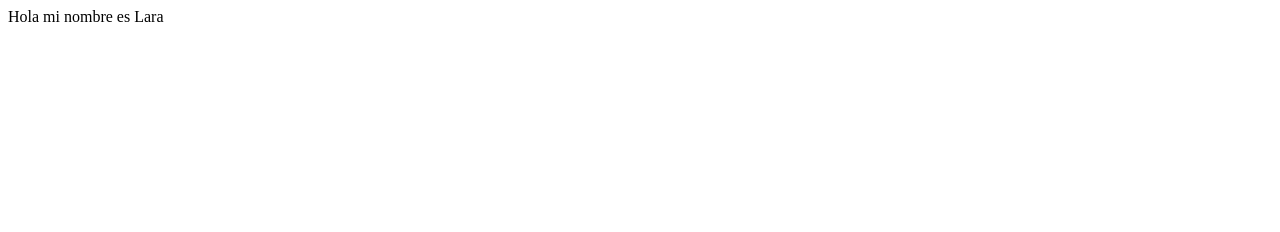
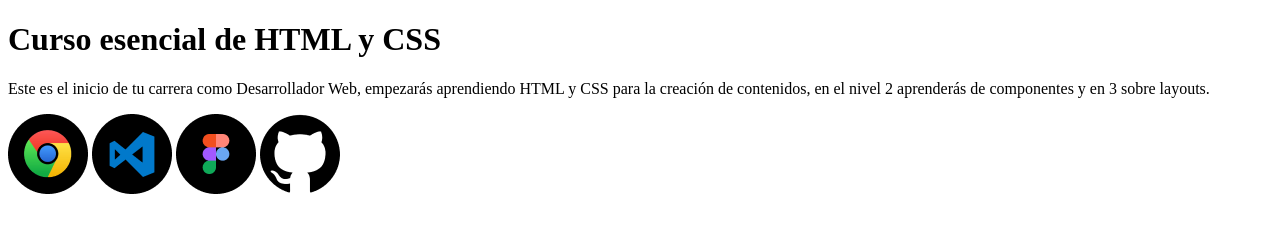
Before and after one commit to fernandezlara/curso-esencial-html-css, a plain HTML site: page index.html in a window 1280 px wide. Drawn offline with Linux system fonts and the light colour scheme.

Commit message:
Se agregaron imagenes de los logos al setup

```diff
--- a/index.html
+++ b/index.html
@@ -1,11 +1,21 @@
 <!DOCTYPE html>
-<html lang="en">
+<html lang="es">
 <head>
   <meta charset="UTF-8">
   <meta name="viewport" content="width=device-width, initial-scale=1.0">
-  <title>Document</title>
+  <title>El blog</title>
 </head>
 <body>
-Hola mi nombre es Lara
+<h1>
+  Curso esencial de HTML y CSS
+</h1>
+<p>
+  Este es el inicio de tu carrera como Desarrollador Web, empezarás aprendiendo HTML y CSS para la creación de contenidos,
+  en el nivel 2 aprenderás de componentes y en 3 sobre layouts.
+</p>
+<img src="images/google-chrome.png" alt="Logo de Google Chrome" title="Logo de Google Chrome">
+<img src="images/visual-studio-code.png" alt="Logo de Visual Studio Code" title="Logo de Visual Studio Code">
+<img src="images/figma.png" alt="Logo de Figma" title="Logo de Figma">
+<img src="images/github.png" alt="Logo de Github" title="Logo de Github">
 </body>
 </html>
```
Also changed, not shown: images/figma.png (added), images/github.png (added), images/google-chrome.png (added), images/visual-studio-code.png (added).
